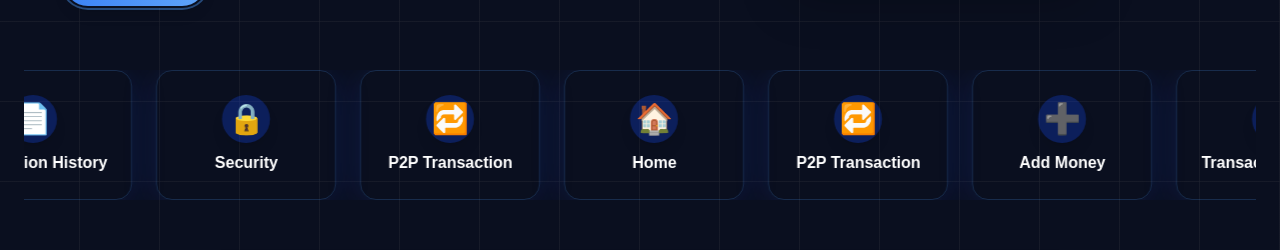
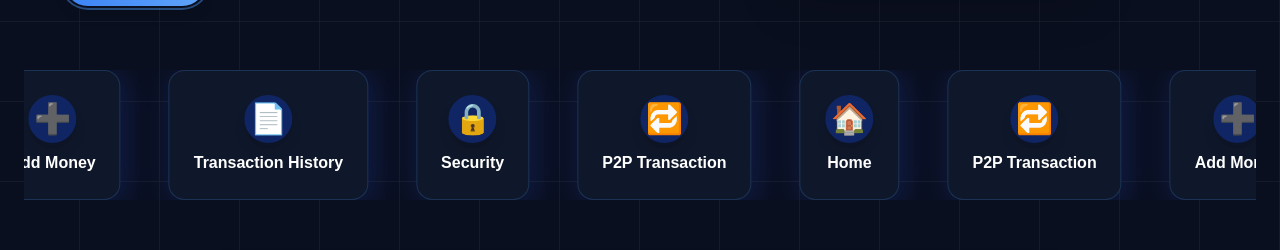
Before and after one commit to Kp-Singh09/Echo-Pay, a Next.js app: page / in a window 1280 px wide. Shown: the part 458-708 px from the top of the page. Built offline with nearby package versions, Linux system fonts and the light colour scheme.

Commit message:
minor UI and DB changes

```diff
--- a/app/api/login/route.ts
+++ b/app/api/login/route.ts
@@ -5,21 +5,20 @@ import dbConnect from "@/app/libs/mongoDB";
 import bcrypt from "bcrypt";
 
 export async function POST(req: NextRequest) {
-    const { method, dataBody, type, auth } = await req.json();
-    let responseData = null;
-
   try {
-        // Connect to the database
+     const { dataBody, type } = await req.json();
+     if (!type || !dataBody) {
+         return NextResponse.json({ error: 'Missing fields', status: 400 }, { status: 400 });
+     }
      await dbConnect();
 
-        switch (type) {
-            case 'login':{
+     if (type === 'login') {
          const { number, password } = dataBody;
-
+         if (!number || !password) {
+             return NextResponse.json({ error: 'Missing number or password', status: 400 }, { status: 400 });
+         }
          const user = await User.findOne({ number });
-
          if (!user) {
-                // Create a new user
              const hashedPassword = await bcrypt.hash(password, 10);
              const newUser = new User({
                  number,
@@ -31,34 +30,23 @@ export async function POST(req: NextRequest) {
                  amount: 0
              });
              await newBalance.save();
-                responseData = { message: 'User created successfully', status: 200, data: { user_id: newUser._id, number: newUser.number } };
-                return NextResponse.json(responseData);
+             return NextResponse.json({ message: 'User created', status: 200,
+                 data: { user_id: newUser._id, number: newUser.number } });
+         }
+         const validPassword = await bcrypt.compare(password, user.password);
+         if (!validPassword) {
+             return NextResponse.json({ error: 'Invalid password', status: 400 }, { status: 400 });
+         }
+         return NextResponse.json({ message: 'Login successful', status: 200,
+             data: { user_id: user._id, number: user.number } });
      }
 
-                // Check if the password is correct
-                const validPassword = await bcrypt.compare(password, user.password);
-                if (!validPassword) {
-                    responseData = { error: 'Invalid password', status: 400 };
-                    return NextResponse.json(responseData);
-                }
-                responseData = { message: 'Login successful', status: 200, data: { user_id: user._id, number: user.number } };
-                break;
-            }
-            default:
-                responseData = { error: 'Invalid request type', status: 400 };
-                break;
-        }
-
-        return NextResponse.json(responseData);
+     return NextResponse.json({ error: 'Invalid request type', status: 400 }, { status: 400 });
   } catch (e: any) {
+     console.error('POST /api/login error:', e);
      return NextResponse.json(
-            {
-                message: 'Unauthorized Access',
-            },
-            {
-                status: 401,
-                statusText: 'Unauthorized Access',
-            }
+         { message: e.message ?? 'Internal Server Error' },
+         { status: 500, statusText: 'Internal Server Error' }
      );
   }
 }
--- a/app/views/dashboard/DashBoard.tsx
+++ b/app/views/dashboard/DashBoard.tsx
@@ -176,12 +176,12 @@ export default function Home() {
         </section>
 
        {/* FEATURE SCROLLER */}
-<section className="mt-16 px-4 sm:px-6 flex justify-center">
-  <div className="w-full overflow-hidden">
+<section className="mt-16 px-4 sm:px-6 flex justify-center h-auto w-auto">
+  <div className="w-full h-auto overflow-hidden">
     <motion.div
-      className="flex gap-6 w-max"
+      className="flex gap-12 w-max h-auto"
       animate={{ x: ["0%", "-50%"] }}
-      transition={{ repeat: Infinity, duration: 20, ease: "linear" }}
+      transition={{ repeat: Infinity, duration: 30, ease: "linear" }}
       style={{ willChange: "transform" }}
     >
       {/* Duplicate the items once for seamless loop */}
@@ -195,21 +195,21 @@ export default function Home() {
         [item, ...arr].map((subItem, index) => (
           <motion.div
             key={`${i}-${index}`}
-            initial={{ opacity: 0, y: 30, scale: 0.95 }}
+            initial={{ opacity: 0, y: 30, scale: 1.5 }}
             whileInView={{ opacity: 1, y: 0, scale: 1 }}
             transition={{
-              delay: (index % arr.length) * 0.18,
+              delay: (index % arr.length) * 0.01,
               type: "spring",
               stiffness: 80,
               damping: 12,
             }}
             viewport={{ once: true }}
-            whileHover={{ scale: 1.13, boxShadow: "0 0 40px #60a5fa" }}
+            whileHover={{ scale: 1.2, boxShadow: "0 0 40px #60a5fa" }}
             whileTap={{ scale: 0.96 }}
-            className="min-w-[180px] snap-start flex flex-col items-center justify-center p-6 rounded-2xl border border-blue-400/20 shadow-lg transition-transform cursor-pointer bg-transparent"
-            style={{ boxShadow: "0 4px 32px 0 rgba(30,64,175,0.25)" }}
+            className="min-w-[100px] bg-[#0f172a] snap-start flex flex-col items-center justify-center p-6 rounded-2xl border border-blue-400/20 shadow-lg transition-transform cursor-pointer "
+            style={{ boxShadow: "4px 4px 32px 4px rgba(30,64,175,0.25)" }}
           >
-            <span className="flex items-center justify-center w-12 h-12 rounded-full bg-blue-700/30 shadow-lg text-3xl text-blue-300 mb-2">
+            <span className="flex  items-center justify-center w-12 h-12 rounded-full bg-blue-700/30 shadow-lg text-3xl text-blue-300 mb-2">
               {subItem.icon}
             </span>
             <span className="text-white font-semibold">{subItem.label}</span>
```
Also changed, not shown: 1 other file (tests, documents, lock files or other folders). Lines whose indentation alone changed are shown as unchanged.
